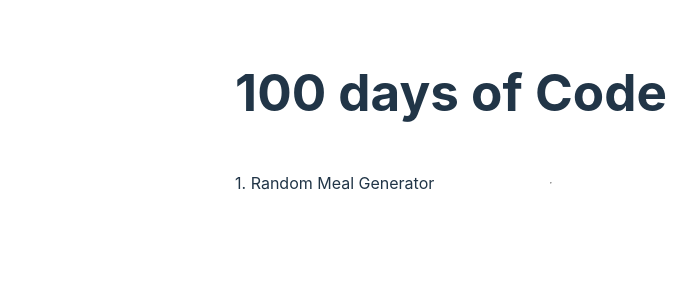
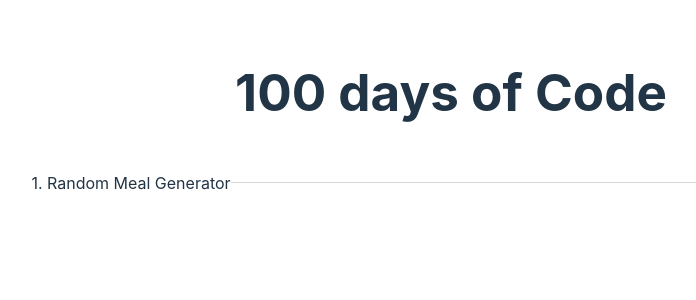
Before and after one commit to byfolarin/100-days-of-Code, a React (Vite) app in the folder code-100/: page / in a window 1280 px wide. Shown: the top 300 px of the page, without its empty margins (189-885 px from the left). Built offline with nearby package versions, Linux system fonts and the light colour scheme.

Commit message:
rule instructions

```diff
--- a/code-100/src/App.jsx
+++ b/code-100/src/App.jsx
@@ -10,7 +10,7 @@ function App() {
 
       <div className="container">
       <p>1. Random Meal Generator</p>
-      <hr />
+      <div className="rule"></div>
       </div>
 
 
--- a/code-100/src/index.css
+++ b/code-100/src/index.css
@@ -60,4 +60,11 @@ h1 {
 .container{
   display: flex;
   align-items: center;
+  justify-content: space-between;
 }
+
+.rule{
+  width: 50vw;
+  height: 1px;
+  background-color: rgba(210, 210, 210, 0.87);
+}
```
